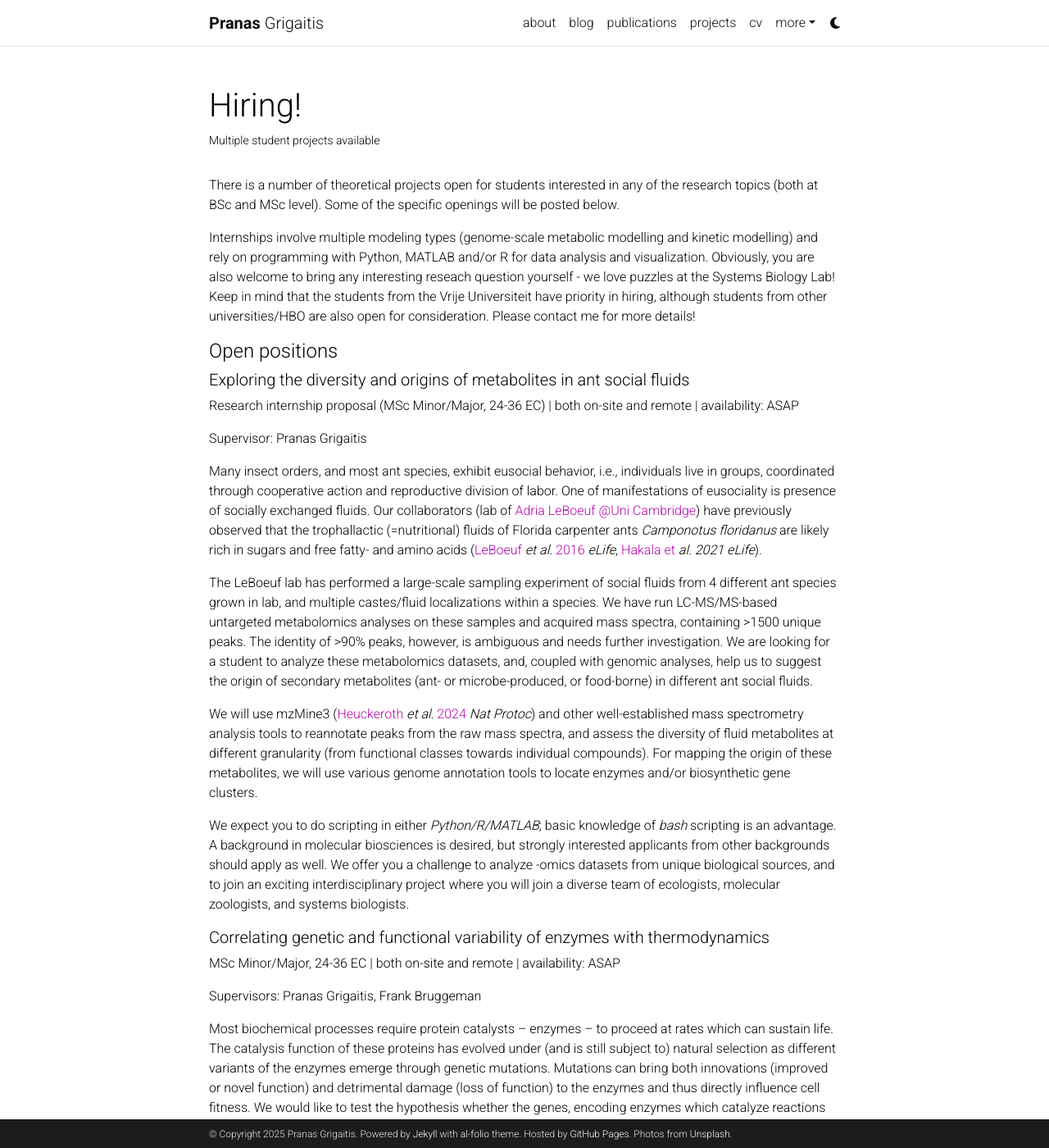
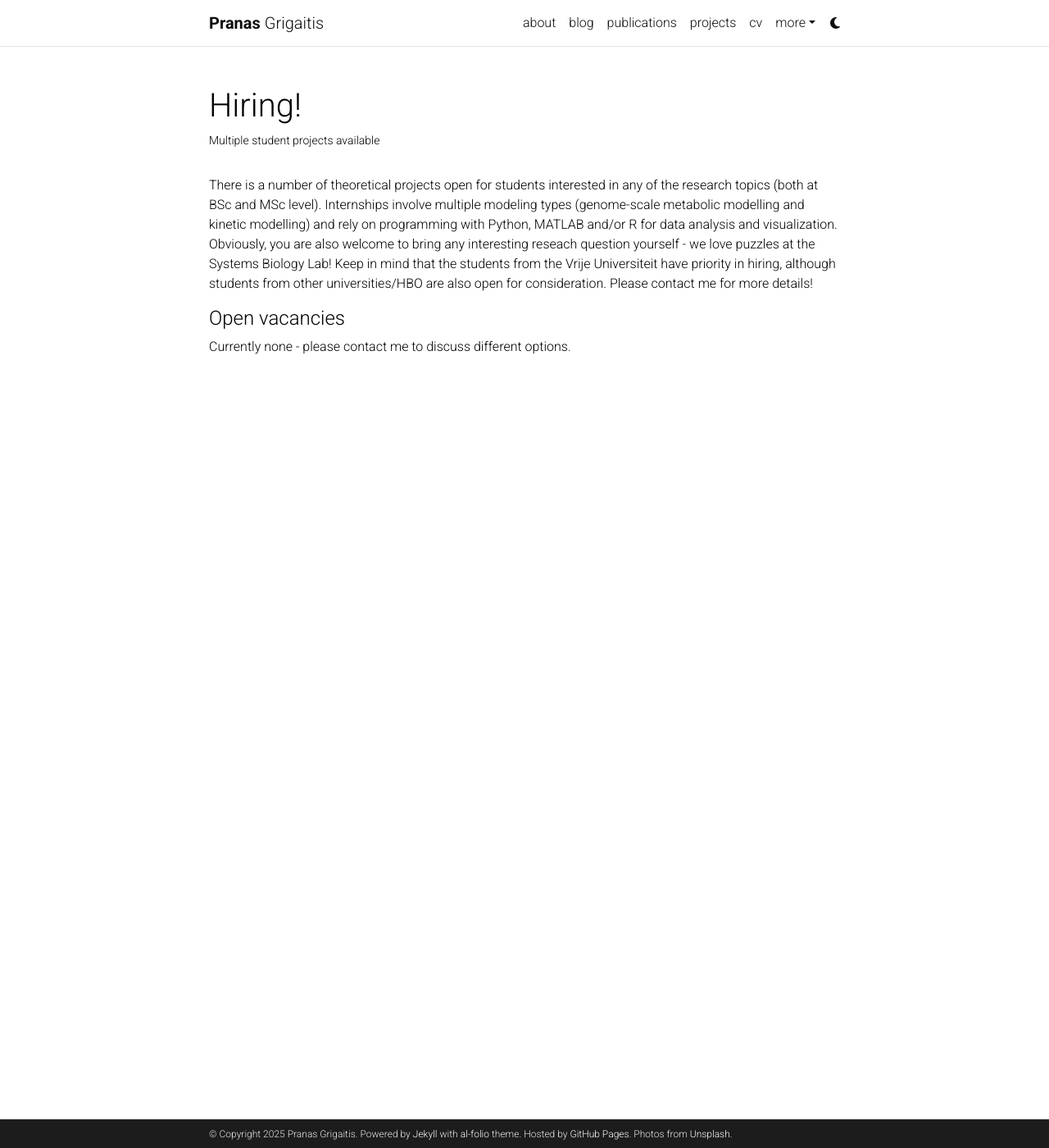
Before and after one commit to pranasag/pranasag.github.io, a Jekyll site: the page built from _projects/studentProjects.md, in a window 1280 px wide and 1400 px high. Shown: the whole window at 82% size. Built offline with Jekyll 4.4.1, drawn with Linux system fonts in a browser that asks for light colours; comment, search, counter and statistics services are not loaded; a style sheet for code colours, icons or effects is not loaded; some of the changed text lies outside the part shown.

Commit message:
Update studentProjects.md

```diff
--- a/_projects/studentProjects.md
+++ b/_projects/studentProjects.md
@@ -8,33 +8,8 @@
 #related_publications: einstein1956investigations, einstein1950meaning
 ---
 
-There is a number of theoretical projects open for students interested in any of the research topics (both at BSc and MSc level). Some of the specific openings will be posted below.
-
-Internships involve multiple modeling types (genome-scale metabolic modelling and kinetic modelling) and rely on programming with Python, MATLAB and/or R for data analysis and visualization. Obviously, you are also welcome to bring any interesting reseach question yourself - we love puzzles at the Systems Biology Lab! Keep in mind that the students from the Vrije Universiteit have priority in hiring, although students from other universities/HBO are also open for consideration.
+There is a number of theoretical projects open for students interested in any of the research topics (both at BSc and MSc level). Internships involve multiple modeling types (genome-scale metabolic modelling and kinetic modelling) and rely on programming with Python, MATLAB and/or R for data analysis and visualization. Obviously, you are also welcome to bring any interesting reseach question yourself - we love puzzles at the Systems Biology Lab! Keep in mind that the students from the Vrije Universiteit have priority in hiring, although students from other universities/HBO are also open for consideration.
 Please contact me for more details!
 
-#### Open positions
-##### Exploring the diversity and origins of metabolites in ant social fluids
-Research internship proposal (MSc Minor/Major, 24-36 EC) | both on-site and remote | availability: ASAP
-
-Supervisor: Pranas Grigaitis
-
-Many insect orders, and most ant species, exhibit eusocial behavior, i.e., individuals live in groups, coordinated through cooperative action and reproductive division of labor. One of manifestations of eusociality is presence of socially exchanged fluids. Our collaborators (lab of [Adria LeBoeuf @Uni Cambridge](https://leboeuflab.com/)) have previously observed that the trophallactic (=nutritional) fluids of Florida carpenter ants *Camponotus floridanus* are likely rich in sugars and free fatty- and amino acids ([LeBoeuf *et al.* 2016 *eLife*](https://elifesciences.org/articles/20375), [Hakala et *al. 2021* *eLife*](https://elifesciences.org/articles/74005)).
-
-The LeBoeuf lab has performed a large-scale sampling experiment of social fluids from 4 different ant species grown in lab, and multiple castes/fluid localizations within a species. We have run LC-MS/MS-based untargeted metabolomics analyses on these samples and acquired mass spectra, containing >1500 unique peaks. The identity of >90% peaks, however, is ambiguous and needs further investigation. We are looking for a student to analyze these metabolomics datasets, and, coupled with genomic analyses, help us to suggest the origin of secondary metabolites (ant- or microbe-produced, or food-borne) in different ant social fluids.
-
-We will use mzMine3 ([Heuckeroth *et al.* 2024 *Nat Protoc*](https://doi.org/10.1038/s41596-024-00996-y)) and other well-established mass spectrometry analysis tools to reannotate peaks from the raw mass spectra, and assess the diversity of fluid metabolites at different granularity (from functional classes towards individual compounds). For mapping the origin of these metabolites, we will use various genome annotation tools to locate enzymes and/or biosynthetic gene clusters.
-
-We expect you to do scripting in either *Python/R/MATLAB*; basic knowledge of *bash* scripting is an advantage. A background in molecular biosciences is desired, but strongly interested applicants from other backgrounds should apply as well. We offer you a challenge to analyze -omics datasets from unique biological sources, and to join an exciting interdisciplinary project where you will join a diverse team of ecologists, molecular zoologists, and systems biologists.
-
-
-##### Correlating genetic and functional variability of enzymes with thermodynamics
-MSc Minor/Major, 24-36 EC | both on-site and remote | availability: ASAP
-
-Supervisors: Pranas Grigaitis, Frank Bruggeman
-
-Most biochemical processes require protein catalysts – enzymes – to proceed at rates which can sustain life. The catalysis function of these proteins has evolved under (and is still subject to) natural selection as different variants of the enzymes emerge through genetic mutations. Mutations can bring both innovations (improved or novel function) and detrimental damage (loss of function) to the enzymes and thus directly influence cell fitness. We would like to test the hypothesis whether the genes, encoding enzymes which catalyze reactions close to thermodynamic equilibrium (small \|ΔG\| values) are less prone to accumulate mutations in selected microbial species.
-
-In this project, we want to correlate the functional information of enzymes with their mutational patterns at different levels (gene, transcript, protein) and expression of these enzymes. We have previously developed a routine to compute ΔG values for all known enzyme-catalyzed metabolic reactions from the genome-scale metabolic models. We will collect and use the set of gene-, transcript-, and protein sequences of sequenced microbial isolates and absolute proteome quantification data for reference strains to correlate sequence variability and enzyme expression levels with the thermodynamic parameters.
-
-We expect you to be experienced in Python scripting and dedicated data handling libraries (pandas, numpy, scipy). Good understanding of core statistical analyses will be needed for analyzing data. Previous experience with setting up command-line bioinformatics routines is an advantage. We offer you an opportunity to gain experience in handling large-scale datasets, and learn how to setup and run complex, multi-step bioinformatics pipelines.
+#### Open vacancies
+Currently none - please contact me to discuss different options.
```
